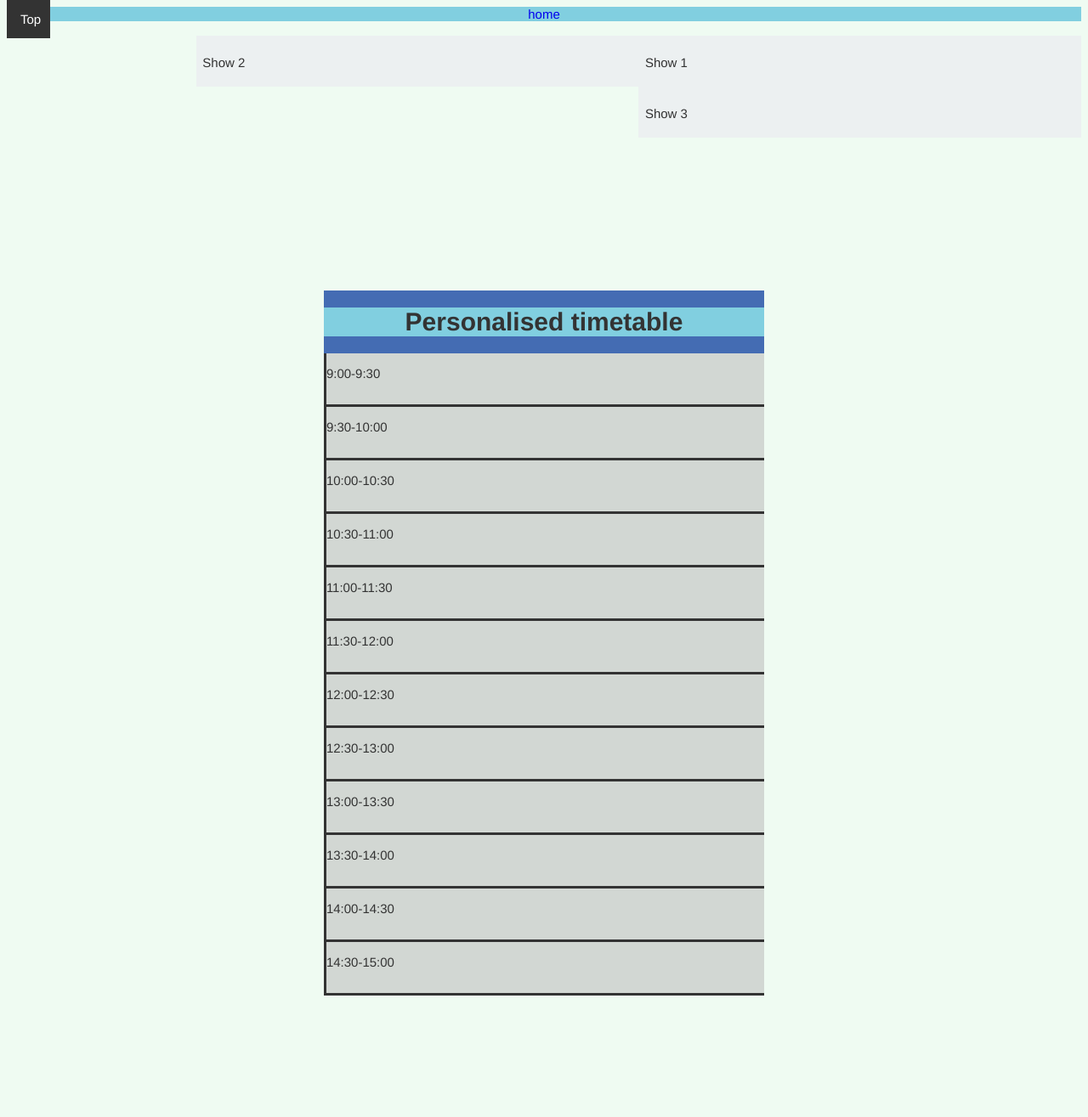
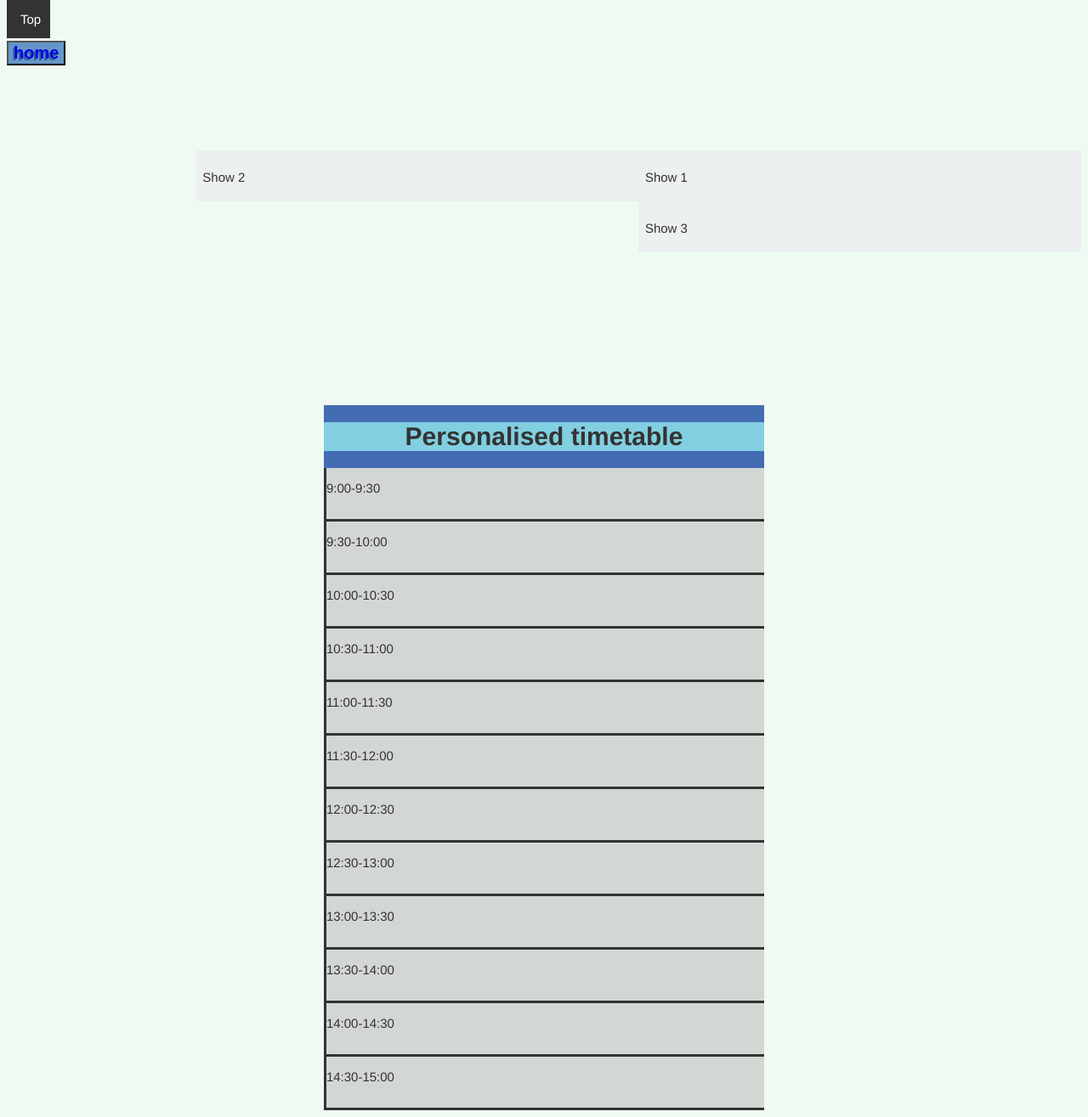
Before and after one commit to NomisMomis/ipt_project, a PHP site: page /timetable.html in a window 1280 px wide. Shown: the whole page at 85% size. Before the commit the page ends 1172 px from the top, so only its background shows below. Run offline with PHP 8.4, Linux system fonts and the light colour scheme; some libraries are stand-ins or nearby versions.

Commit message:
home button added to personalised timetable

```diff
--- a/style.css
+++ b/style.css
@@ -93,7 +93,16 @@ h1
  }
 
  /*Timetable*/
+ #homeBtn{	background-color:#6496c8;
+	color:#fff;
+	text-shadow: -2px 2px #346392;
+	font-weight: bold;
+	font-size:20px;
+	margin-right:40px;
+	margin-top:40px;
+	margin-bottom: 100px;
 
+ }
  .timetable
 {
 	box-sizing:border-box
--- a/timetable.html
+++ b/timetable.html
@@ -44,7 +44,7 @@
   </script>
 </head>
 <body>
-    <div id="timeHead"> <a href="Timetable/Timetable/demo.html">home</a></div>
+    <button id="homeBtn"> <a href="Timetable/Timetable/demo.html">home</a></button>
 
 
     <ul>
```
